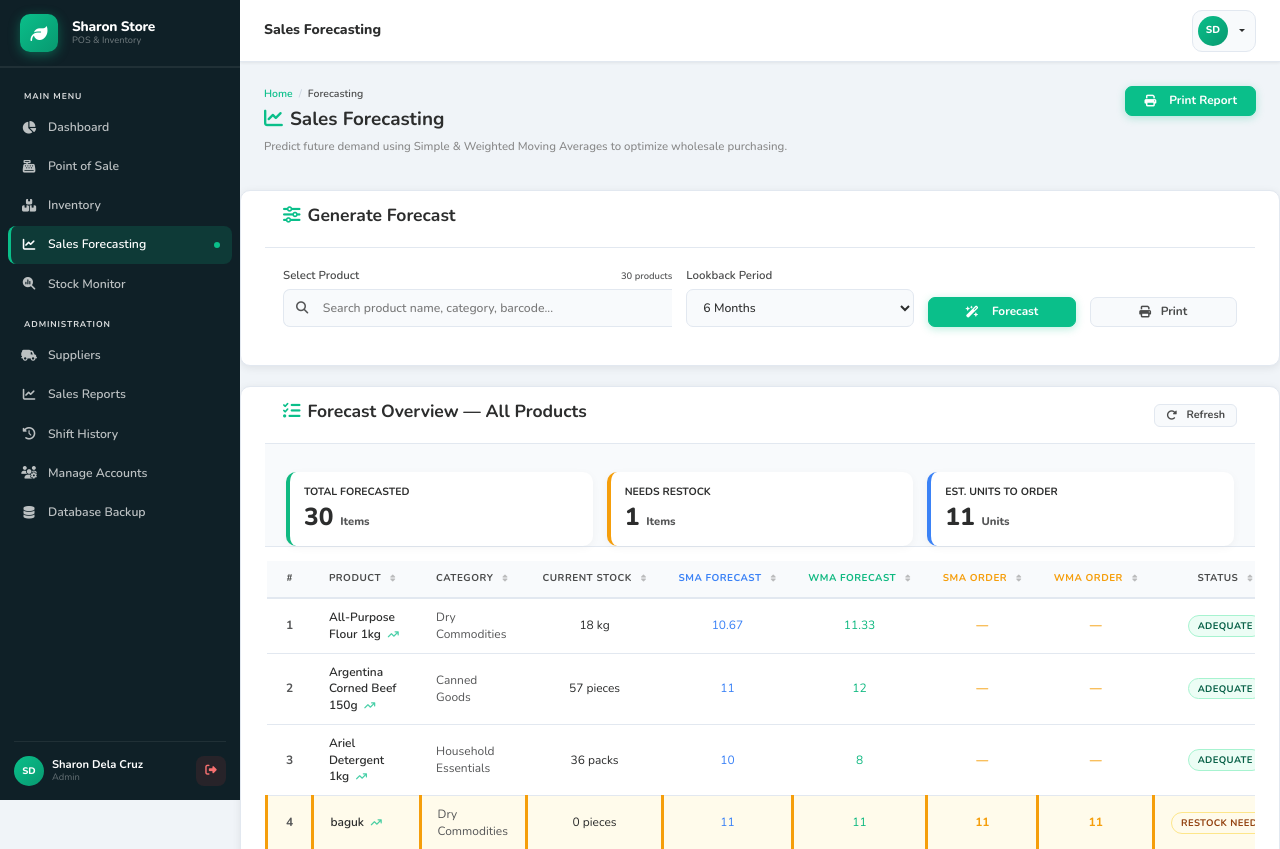
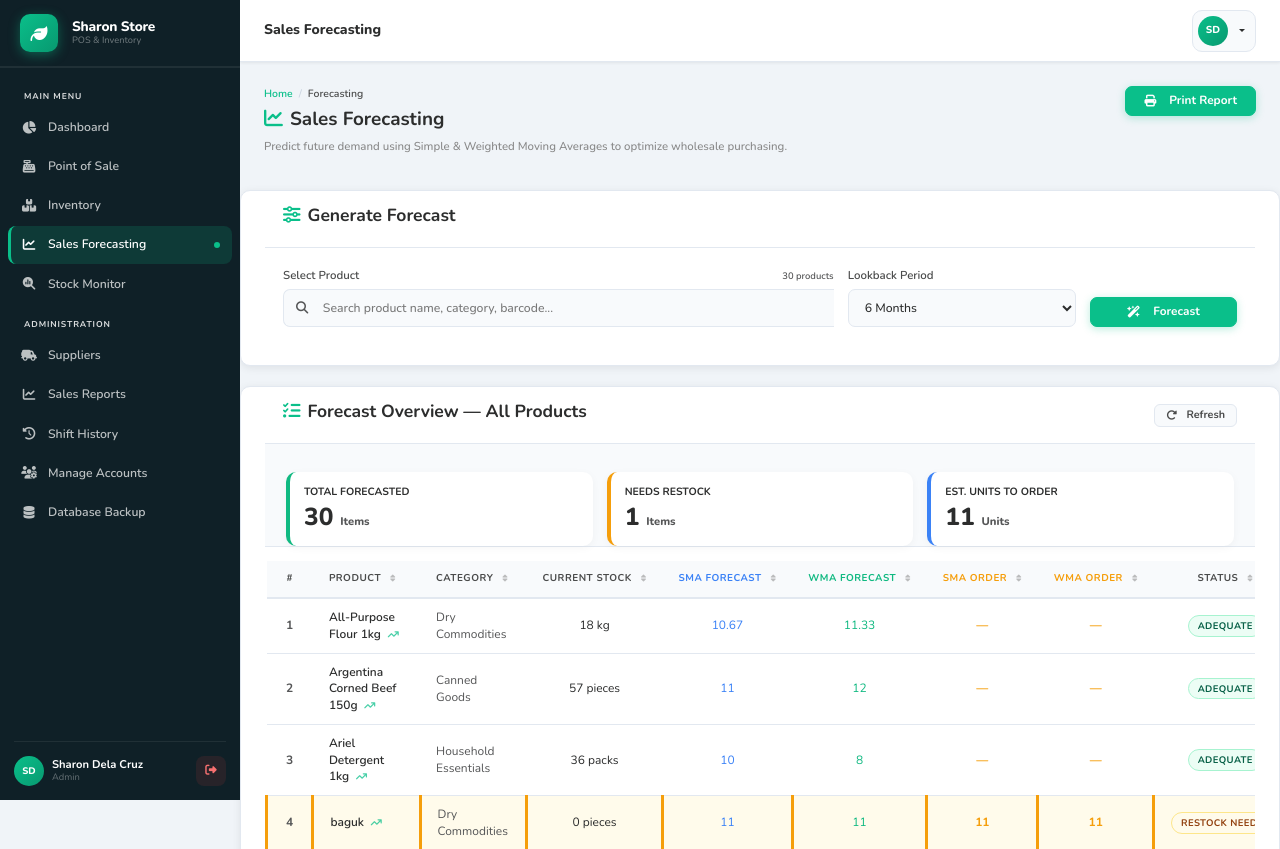
Before and after one commit to HaldenNiguidula/sharonstore3.0, a PHP site: page /forecasting.php in a window 1280 px wide. Shown: the top 849 px of the page. Run offline with PHP 8.4, Linux system fonts and the light colour scheme; a user stored in the database is signed in; data comes from the database, SQL or seed files in the repository.

Commit message:
Remove redundant Print button from Generate Forecast form

```diff
--- a/forecasting.php
+++ b/forecasting.php
@@ -344,7 +344,7 @@ $currentRole = currentRole();
             <div class="card-header"><h5><i class="fa-solid fa-sliders me-2 text-emerald"></i>Generate Forecast</h5></div>
             <div class="card-body">
                 <div class="row g-3 align-items-end">
-                    <div class="col-12 col-md-5">
+                    <div class="col-12 col-md-7">
                         <label class="form-label d-flex justify-content-between align-items-center mb-1">
                             <span class="fw-semibold">Select Product</span>
                             <span class="text-muted small" id="productSearchBadge"></span>
@@ -373,11 +373,6 @@ $currentRole = currentRole();
                     <div class="col-6 col-md-2">
                         <button class="btn btn-primary w-100" id="btnForecast">
                             <i class="fa-solid fa-wand-magic-sparkles me-2"></i>Forecast
-                        </button>
-                    </div>
-                    <div class="col-12 col-md-2">
-                        <button class="btn btn-secondary w-100" onclick="window.print()">
-                            <i class="fa-solid fa-print me-1"></i>Print
                         </button>
                     </div>
                 </div>
```
